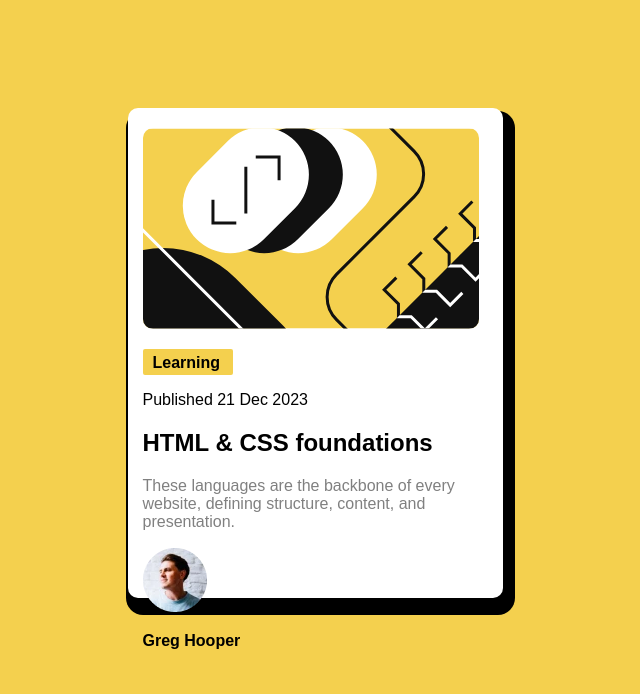
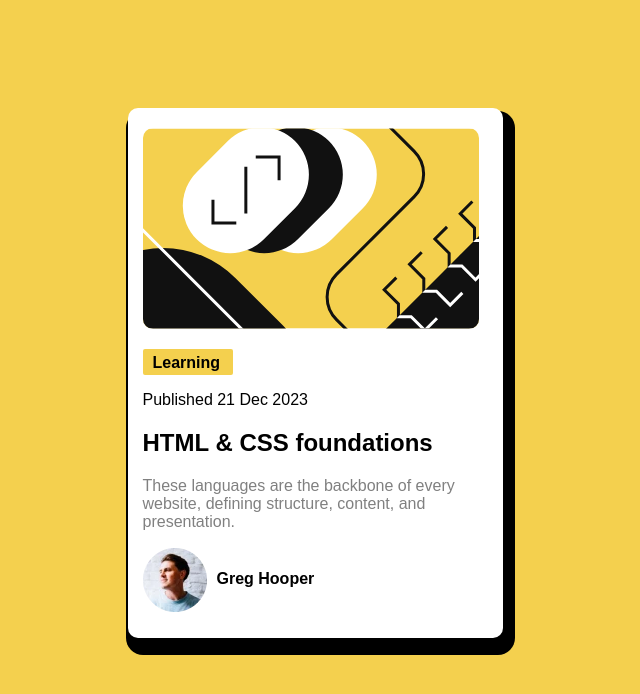
Before and after one commit to ArturoEsperanza/Blog-Preview-Card, a plain HTML site: page index.html in a window 1280 px wide. Shown: the whole page, without its empty margins (325-965 px from the left). Drawn offline with Linux system fonts and the light colour scheme.

Commit message:
Update padding-bottom and add author info

```diff
--- a/index.html
+++ b/index.html
@@ -25,7 +25,7 @@
       padding-right: 10px;
       padding-left: 15px;
       padding-top: 20px;
-      padding-bottom: 170px;
+      padding-bottom: 210px;
       box-shadow: 5px 10px 0px 7px hsl(0, 0%, 0%);
       font-family: Arial, Helvetica, sans-serif;
     }
@@ -38,6 +38,14 @@
       font-size: 16px;
     }
 
+    .author-info {
+      display: flex;
+      align-items: center;
+    }
+
+    .author-info img {
+      margin-right: 10px;
+    }
 
   </style>
 </head>
@@ -51,11 +59,13 @@
 
     <p>Published 21 Dec 2023</p>
 
-    <h2>HTML & CSS foundations</h2>
+    <h2 id="title">HTML & CSS foundations</h2>
 
     <p style="color: grey;">These languages are the backbone of every website, defining structure, content, and presentation.</p>
-    <img id="image-avatar" src="assets/images/image-avatar.webp" alt="">
-    <p><b>Greg Hooper</b></p>
+    <div class="author-info">
+      <img id="image-avatar" src="assets/images/image-avatar.webp" alt="">
+      <p><b>Greg Hooper</b></p>
+    </div>
   </div>
 </body>
 </html>
```
